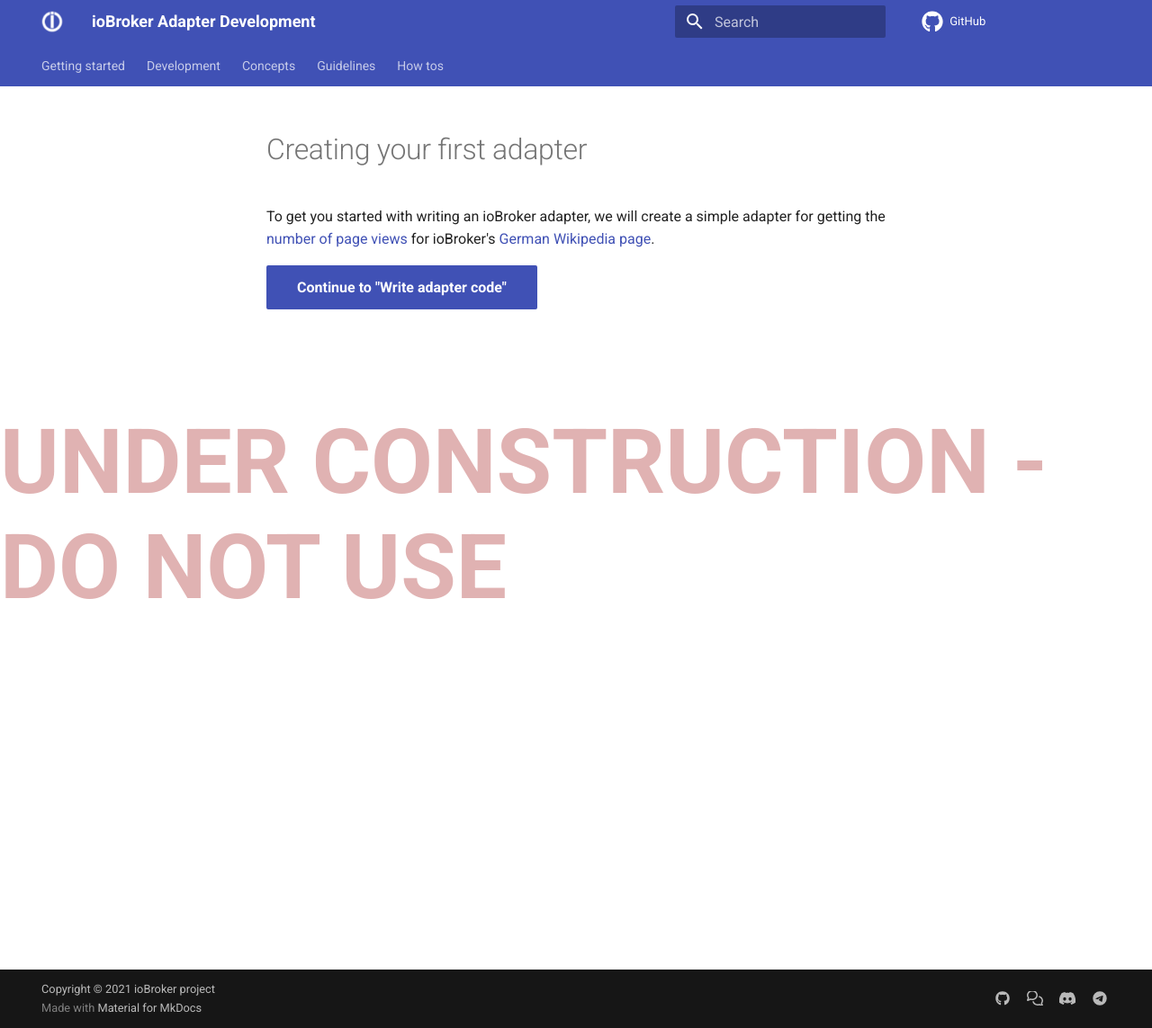
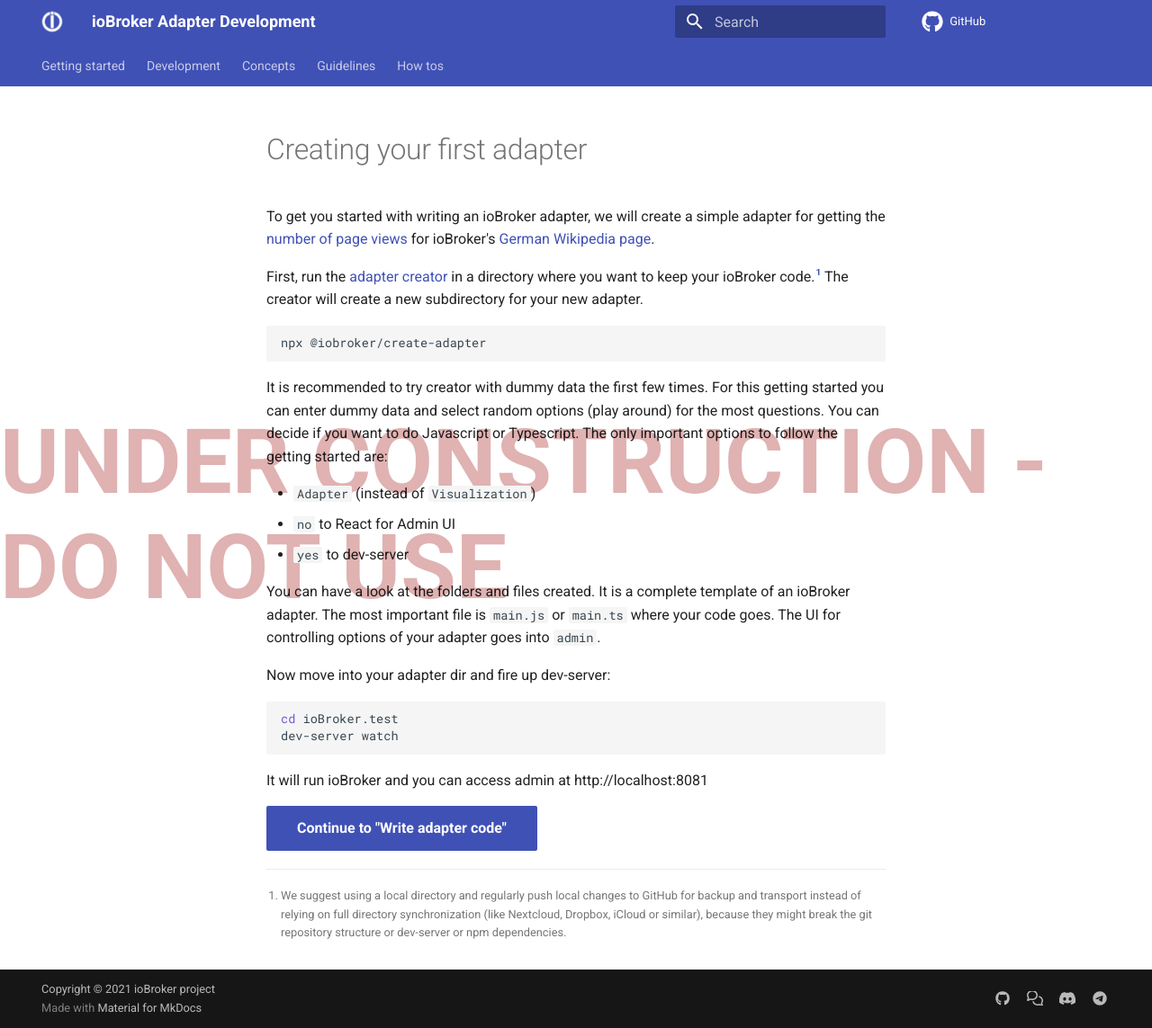
Before and after one commit to ioBroker/dev-docs, an MkDocs documentation site: the page built from docs/getting-started/02-create-adapter.md, in a window 1280 px wide and 1143 px high. Shown: the whole window at 90% size. Built offline with MkDocs 1.6.1 and Material for MkDocs 9.7.7, drawn with Linux system fonts in a browser that asks for light colours; comment, search, counter and statistics services are not loaded; the version menu is left out.

Commit message:
getting-started: explain create adapter

````diff
--- a/docs/getting-started/02-create-adapter.md
+++ b/docs/getting-started/02-create-adapter.md
@@ -4,4 +4,28 @@
 
 <!-- Note: use this URL as a base: https://wikimedia.org/api/rest_v1/metrics/pageviews/per-article/de.wikipedia/all-access/all-agents/IoBroker/daily/20210901/20210930 -->
 
+First, run the [adapter creator](https://github.com/ioBroker/create-adapter) in a directory where you want to keep your ioBroker code.[^1] The creator will create a new subdirectory for your new adapter.
+[^1]: We suggest using a local directory and regularly push local changes to GitHub for backup and transport instead of relying on full directory synchronization (like Nextcloud, Dropbox, iCloud or similar), because they might break the git repository structure or dev-server or npm dependencies.
+
+``` bash
+npx @iobroker/create-adapter
+```
+
+It is recommended to try creator with dummy data the first few times. For this getting started you can enter dummy data and select random options (play around) for the most questions. You can decide if you want to do Javascript or Typescript. The only important options to follow the getting started are:
+
+* `Adapter` (instead of `Visualization`)
+* `no` to React for Admin UI
+* `yes` to dev-server
+
+You can have a look at the folders and files created. It is a complete template of an ioBroker adapter. The most important
+file is `main.js` or `main.ts` where your code goes. The UI for controlling options of your adapter goes into `admin`.
+
+Now move into your adapter dir and fire up dev-server:
+```bash
+cd ioBroker.test
+dev-server watch
+```
+
+It will run ioBroker and you can access admin at http://localhost:8081
+
 [Continue to "Write adapter code"](03-edit-adapter.md){ .md-button .md-button--primary }
````
